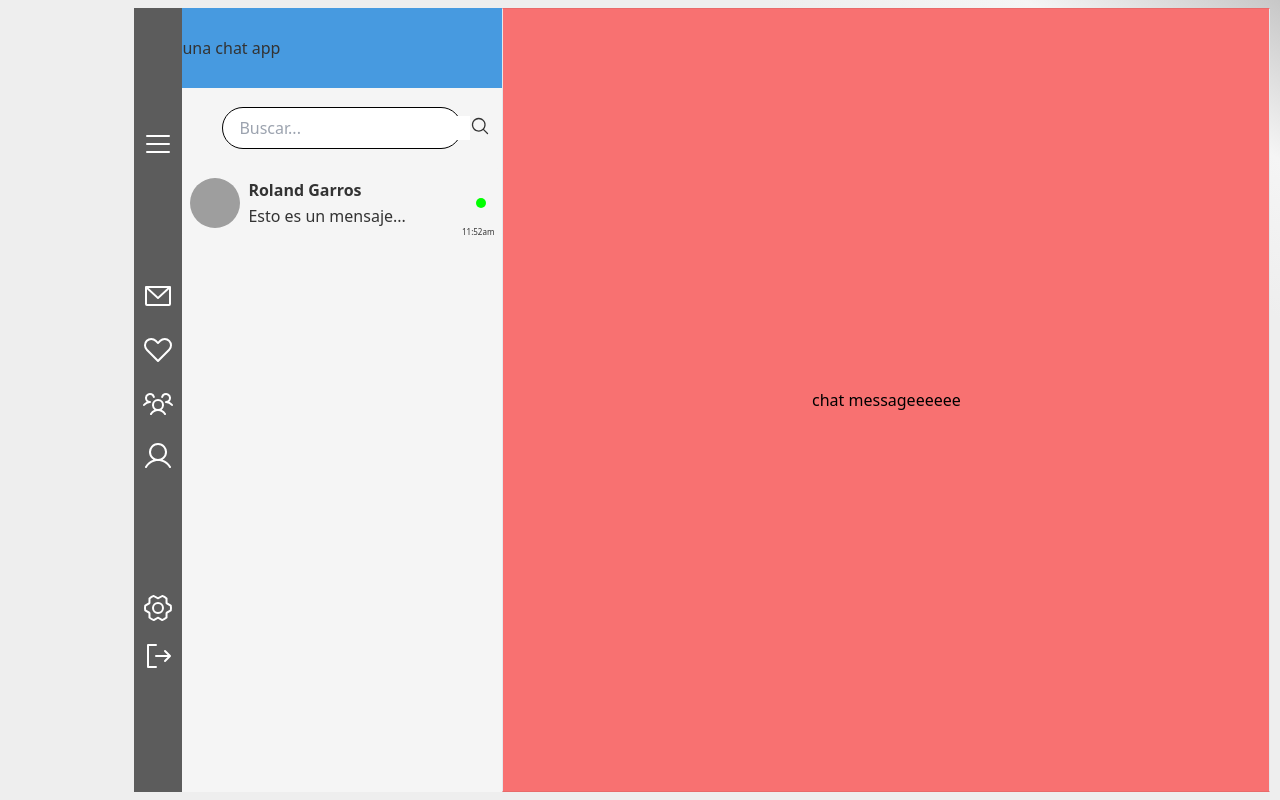
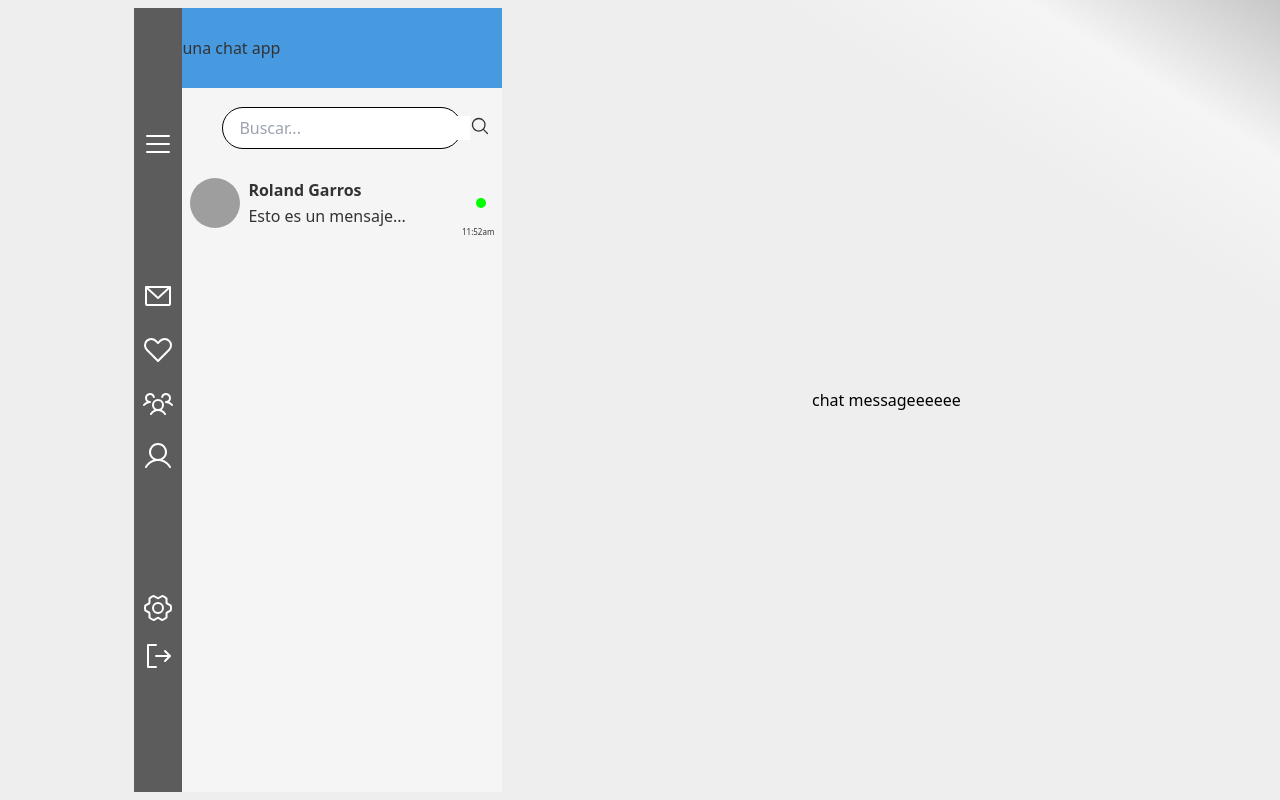
Before and after one commit to borgesmj/real-time-chat-app, a React (Vite) app: page / in a window 1280 px wide. Built offline with nearby package versions, Linux system fonts and the light colour scheme; grey boxes are pictures that could not be loaded.

Commit message:
Removed border and rounded-tr-lg styles from ChatClosedMsg and ProfileBar components, and removed bg-red-400 style from ChatSection component.

```diff
--- a/src/Components/ChatClosedMsg/ChatClosedMsg.jsx
+++ b/src/Components/ChatClosedMsg/ChatClosedMsg.jsx
@@ -2,7 +2,7 @@ import React from 'react'
 
 const ChatClosedMsg = () => {
   return (
-    <div className='flex justify-center items-center w-full h-full border-solid border-[0.5px] border-y-[#00000010]'>
+    <div className='flex justify-center items-center w-full h-full'>
       chat messageeeeee
     </div>
   )
--- a/src/Components/ChatSection/ChatSection.jsx
+++ b/src/Components/ChatSection/ChatSection.jsx
@@ -4,7 +4,7 @@ import MessageForm from "../MessageForm/MessageForm";
 
 const ChatSection = ({ setChatOpened, darkTheme, chatOpened }) => {
   return (
-    <main className="chat-section relative md:left-[23rem] w-dvw h-full  top-0 md:w-[23rem] md:opacity-100 md:transform-none block lg:w-[60dvw] 2xl:left-[28rem] bg-red-400">
+    <main className="chat-section relative md:left-[23rem] w-dvw h-full  top-0 md:w-[23rem] md:opacity-100 md:transform-none block lg:w-[60dvw] 2xl:left-[28rem]">
       {chatOpened ? (
         <>
           <ProfileBar setChatOpened={setChatOpened} darkTheme={darkTheme} />
--- a/src/Components/Profilebar/ProfileBar.jsx
+++ b/src/Components/Profilebar/ProfileBar.jsx
@@ -2,7 +2,7 @@ import { ArrowCircleLeft, DotsThreeOutlineVertical } from "@phosphor-icons/react
 
 const ProfileBar = ({ setChatOpened, darkTheme }) => {
   return (
-    <div className={`flex justify-between items-center w-full rounded-tr-lg ${!darkTheme ? 'bg-[#479ae0]' : 'bg-[#3ce0bc]'} h-12 md:h-20`}>
+    <div className={`flex justify-between items-center w-full ${!darkTheme ? 'bg-[#479ae0]' : 'bg-[#3ce0bc]'} h-12 md:h-20`}>
       <div className=" ml-2 flex justify-between items-center w-60 lg:w-44 lg:ml-4 ">
         <ArrowCircleLeft
           size={32}
```
